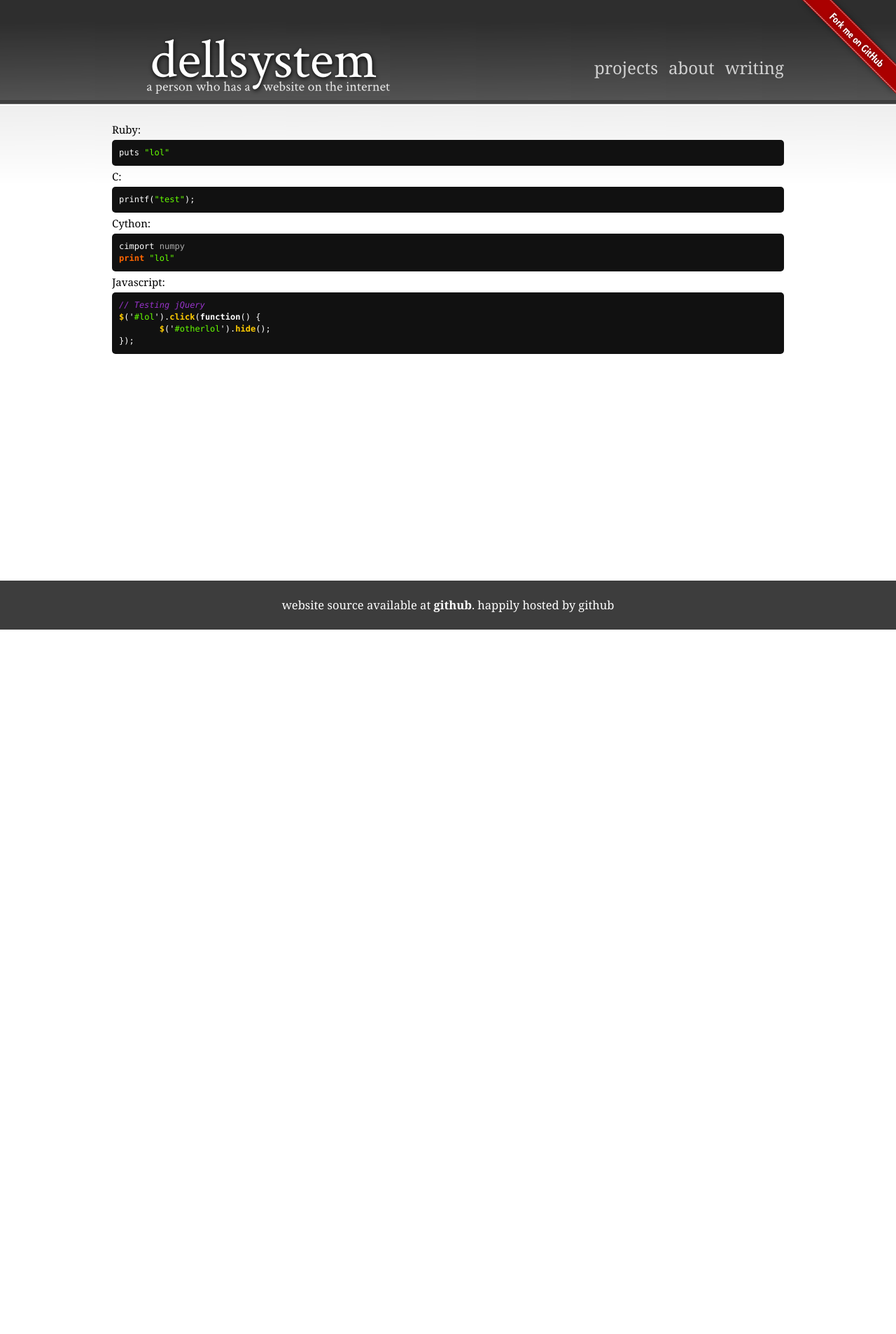
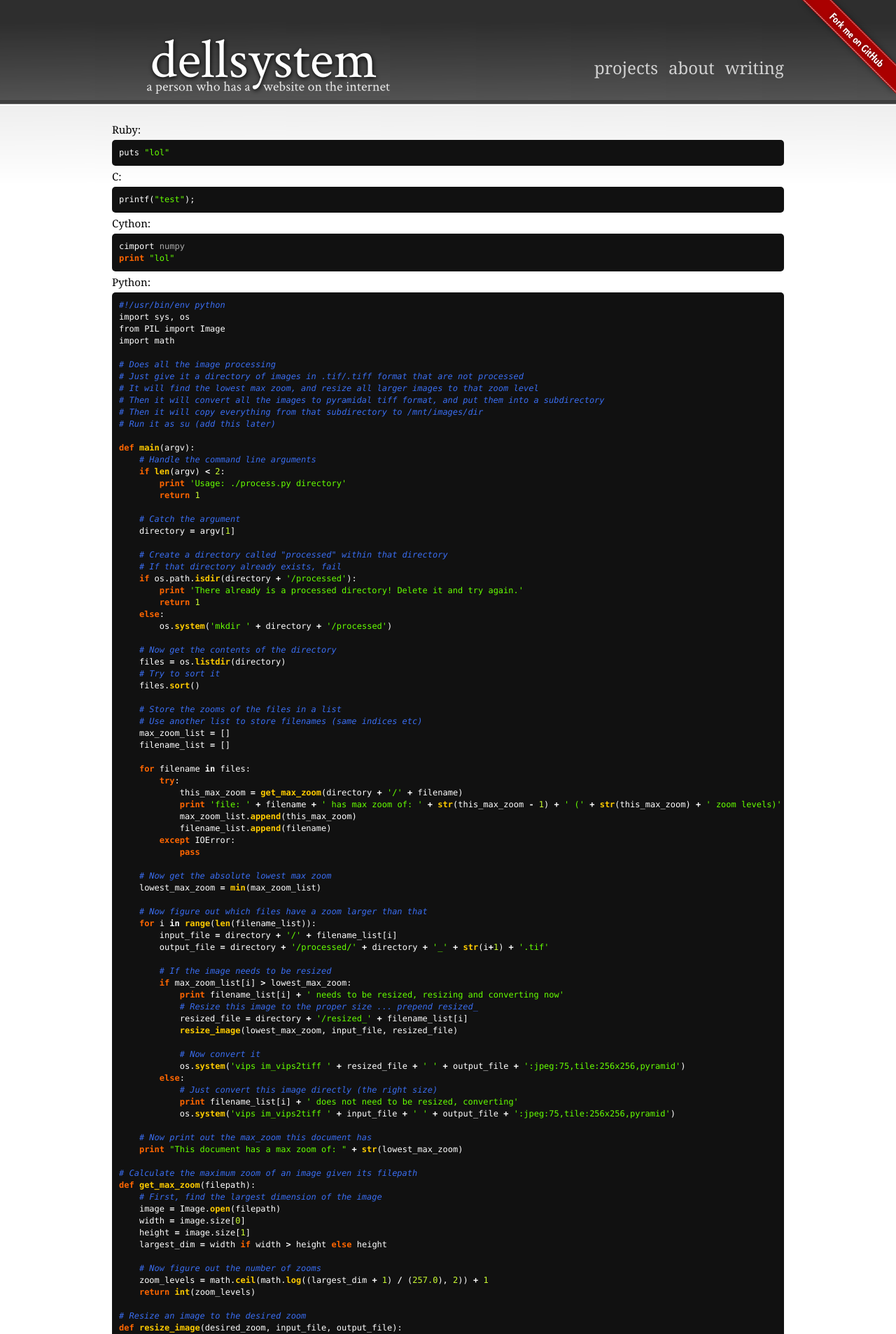
Before and after one commit to dellsystem/dellsystem.github.io, a Jekyll site: the page built from sandbox.md, in a window 1280 px wide. Shown: the top 1907 px of the page at 70% size. Built offline with Jekyll 4.4.1, drawn with Linux system fonts in a browser that asks for light colours; before the commit the page ends 900 px from its top, so only the background shows below that; some of the changed text lies outside the part shown.

Commit message:
more syntax highlighting testing

```diff
--- a/css/syntax.css
+++ b/css/syntax.css
@@ -16,9 +16,9 @@
 .highlight .javascript .k { color: #CCCC66; font-weight: bold } /* Keyword */
 .highlight .o { color: #FFFFFF; font-weight: bold } /* Operator */
 .highlight .cm { color: #772CB7; background: #070707; font-style: italic } /* Comment.Multiline */
-.highlight .cp { color: #9933CC; font-weight: bold } /* Comment.Preproc */
-.highlight .c1 { color: #9933CC; font-style: italic } /* Comment.Single */
-.highlight .cs { color: #9933CC; font-weight: bold; font-style: italic } /* Comment.Special */
+.highlight .cp { color: #3A6EF2; font-weight: bold } /* Comment.Preproc */
+.highlight .c1 { color: #3A6EF2; font-style: italic } /* Comment.Single */
+.highlight .cs { color: #3A6EF2; font-weight: bold; font-style: italic } /* Comment.Special */
 .highlight .gd { color: #000000; background-color: #ffdddd } /* Generic.Deleted */
 .highlight .gd .x { color: #000000; background-color: #ffaaaa } /* Generic.Deleted.Specific */
 .highlight .ge { font-style: italic } /* Generic.Emph */
--- a/sandbox.md
+++ b/sandbox.md
@@ -20,6 +20,123 @@ cimport numpy
 print "lol"
 {% endhighlight %}
 
+Python:
+{% highlight python %}
+#!/usr/bin/env python
+import sys, os
+from PIL import Image
+import math
+
+# Does all the image processing
+# Just give it a directory of images in .tif/.tiff format that are not processed
+# It will find the lowest max zoom, and resize all larger images to that zoom level
+# Then it will convert all the images to pyramidal tiff format, and put them into a subdirectory
+# Then it will copy everything from that subdirectory to /mnt/images/dir
+# Run it as su (add this later)
+
+def main(argv):
+    # Handle the command line arguments
+    if len(argv) < 2:
+        print 'Usage: ./process.py directory'
+        return 1
+
+    # Catch the argument
+    directory = argv[1]
+
+    # Create a directory called "processed" within that directory
+    # If that directory already exists, fail
+    if os.path.isdir(directory + '/processed'):
+        print 'There already is a processed directory! Delete it and try again.'
+        return 1
+    else:
+        os.system('mkdir ' + directory + '/processed')
+
+    # Now get the contents of the directory
+    files = os.listdir(directory)
+    # Try to sort it
+    files.sort()
+
+    # Store the zooms of the files in a list
+    # Use another list to store filenames (same indices etc)
+    max_zoom_list = []
+    filename_list = []
+
+    for filename in files:
+        try:
+            this_max_zoom = get_max_zoom(directory + '/' + filename)
+            print 'file: ' + filename + ' has max zoom of: ' + str(this_max_zoom - 1) + ' (' + str(this_max_zoom) + ' zoom levels)'
+            max_zoom_list.append(this_max_zoom)
+            filename_list.append(filename)
+        except IOError:
+            pass
+
+    # Now get the absolute lowest max zoom
+    lowest_max_zoom = min(max_zoom_list)
+
+    # Now figure out which files have a zoom larger than that
+    for i in range(len(filename_list)):
+        input_file = directory + '/' + filename_list[i]
+        output_file = directory + '/processed/' + directory + '_' + str(i+1) + '.tif'
+
+        # If the image needs to be resized
+        if max_zoom_list[i] > lowest_max_zoom:
+            print filename_list[i] + ' needs to be resized, resizing and converting now'
+            # Resize this image to the proper size ... prepend resized_
+            resized_file = directory + '/resized_' + filename_list[i]
+            resize_image(lowest_max_zoom, input_file, resized_file)
+
+            # Now convert it
+            os.system('vips im_vips2tiff ' + resized_file + ' ' + output_file + ':jpeg:75,tile:256x256,pyramid')
+        else:
+            # Just convert this image directly (the right size)
+            print filename_list[i] + ' does not need to be resized, converting'
+            os.system('vips im_vips2tiff ' + input_file + ' ' + output_file + ':jpeg:75,tile:256x256,pyramid')
+
+    # Now print out the max_zoom this document has
+    print "This document has a max zoom of: " + str(lowest_max_zoom)
+
+# Calculate the maximum zoom of an image given its filepath
+def get_max_zoom(filepath):
+    # First, find the largest dimension of the image
+    image = Image.open(filepath)
+    width = image.size[0]
+    height = image.size[1]
+    largest_dim = width if width > height else height
+
+    # Now figure out the number of zooms
+    zoom_levels = math.ceil(math.log((largest_dim + 1) / (257.0), 2)) + 1
+    return int(zoom_levels)
+
+# Resize an image to the desired zoom
+def resize_image(desired_zoom, input_file, output_file):
+    # Figure out the maximum dimensions we can give it with this zoom
+    max_dim = (2**(desired_zoom-1) * 257) - 1
+
+    # Now get the image dimensions (again ...)
+    image = Image.open(input_file)
+    width = image.size[0]
+    height = image.size[1]
+    if width > height:
+        largest_dim = width
+        width_largest = True
+    else:
+        largest_dim = height
+        width_largest = False
+
+    # Now figure out the new dimensions
+    if width_largest:
+        # imagemagick will figure out the aspect ratio stuff
+        new_dimensions = str(max_dim) + 'x' + str(height)
+    else:
+        new_dimensions = str(width) + 'x' + str(max_dim)
+
+    # Now do the resizing
+    os.system( 'convert -resize ' + new_dimensions + ' ' + input_file + ' ' + output_file)
+
+if __name__ == "__main__":
+    sys.exit(main(sys.argv))
+{% endhighlight %}
+
 Javascript:
 {% highlight javascript %}
 // Testing jQuery
```
